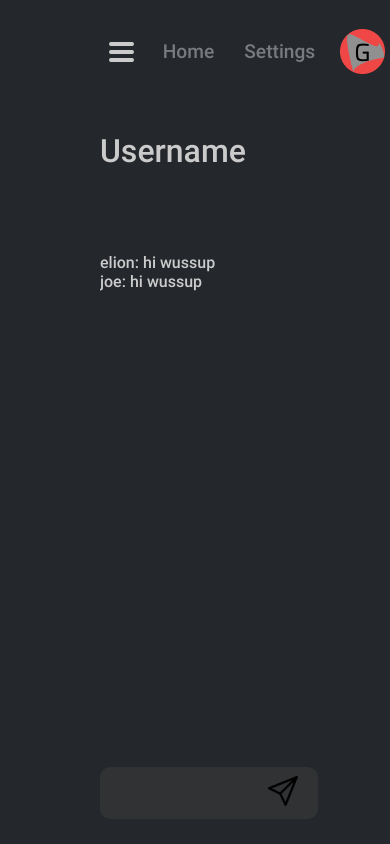
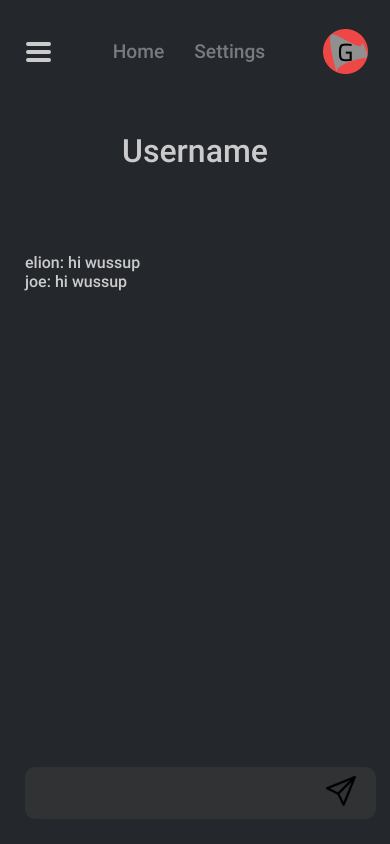
Before and after one commit to elion74/GamerChatz, a React (Create React App) app in the folder source/client/: page /yourchats in a window 390 px wide. Built offline with nearby package versions, Linux system fonts and the light colour scheme.

Commit message:
All chat pages mobile friendly. Css changes applied to yourChats.css

```diff
--- a/source/client/src/components/TextBar/TextBar.css
+++ b/source/client/src/components/TextBar/TextBar.css
@@ -59,3 +59,11 @@
     width: 56%;
   }
 }
+
+/* for handys */
+@media only screen and (max-width: 600px) {
+  .textbar_sec {
+    width: 90%;
+    margin-left: 25px;
+  }
+}
--- a/source/client/src/pages/yourChats/yourChats.css
+++ b/source/client/src/pages/yourChats/yourChats.css
@@ -69,3 +69,22 @@
   font-family: "Roboto Regular";
   font-size: 18px;
 }
+
+/* for handys */
+@media only screen and (max-width: 600px) {
+  .content {
+    margin: 0;
+  }
+  .headline {
+    text-align: center;
+  }
+  .chat_sec {
+    padding-left: 25px;
+  }
+  .publicgroup_container {
+    display: none;
+  }
+  .public_headline {
+    text-align: center;
+  }
+}
```
